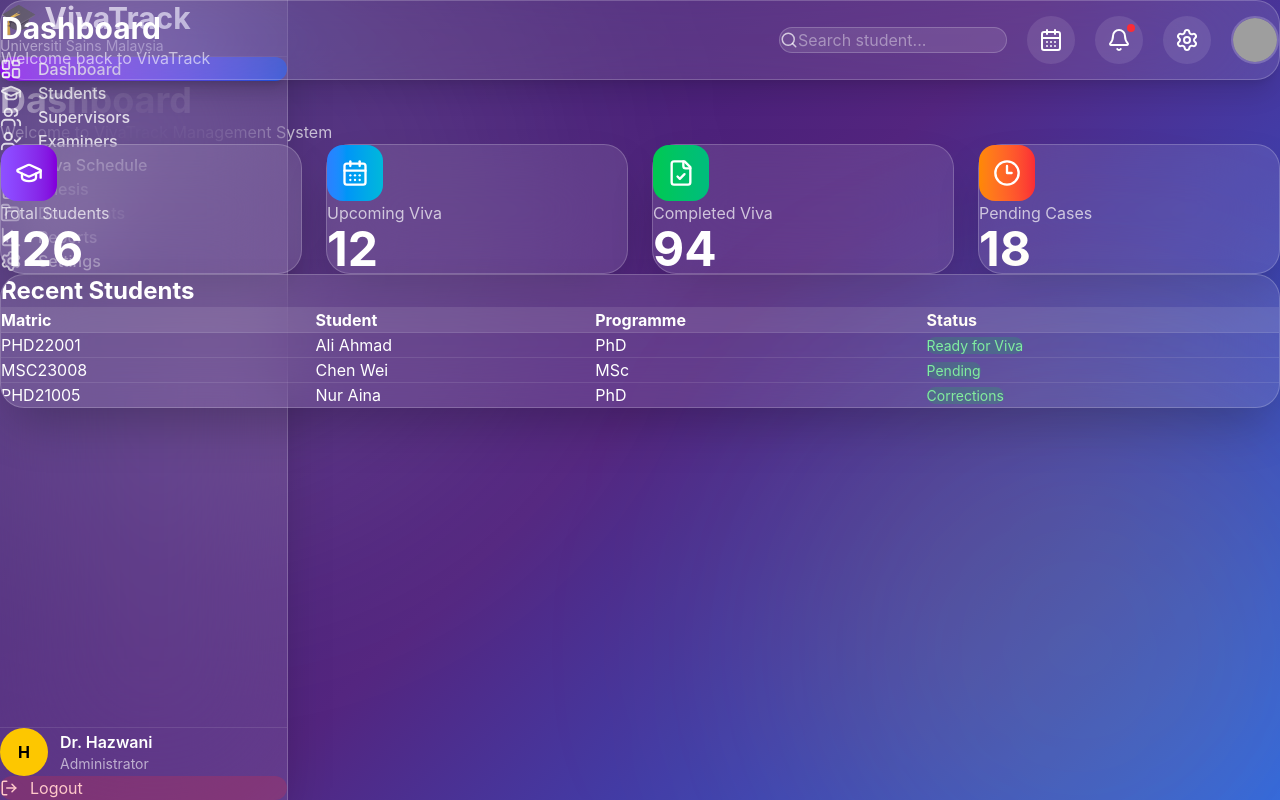
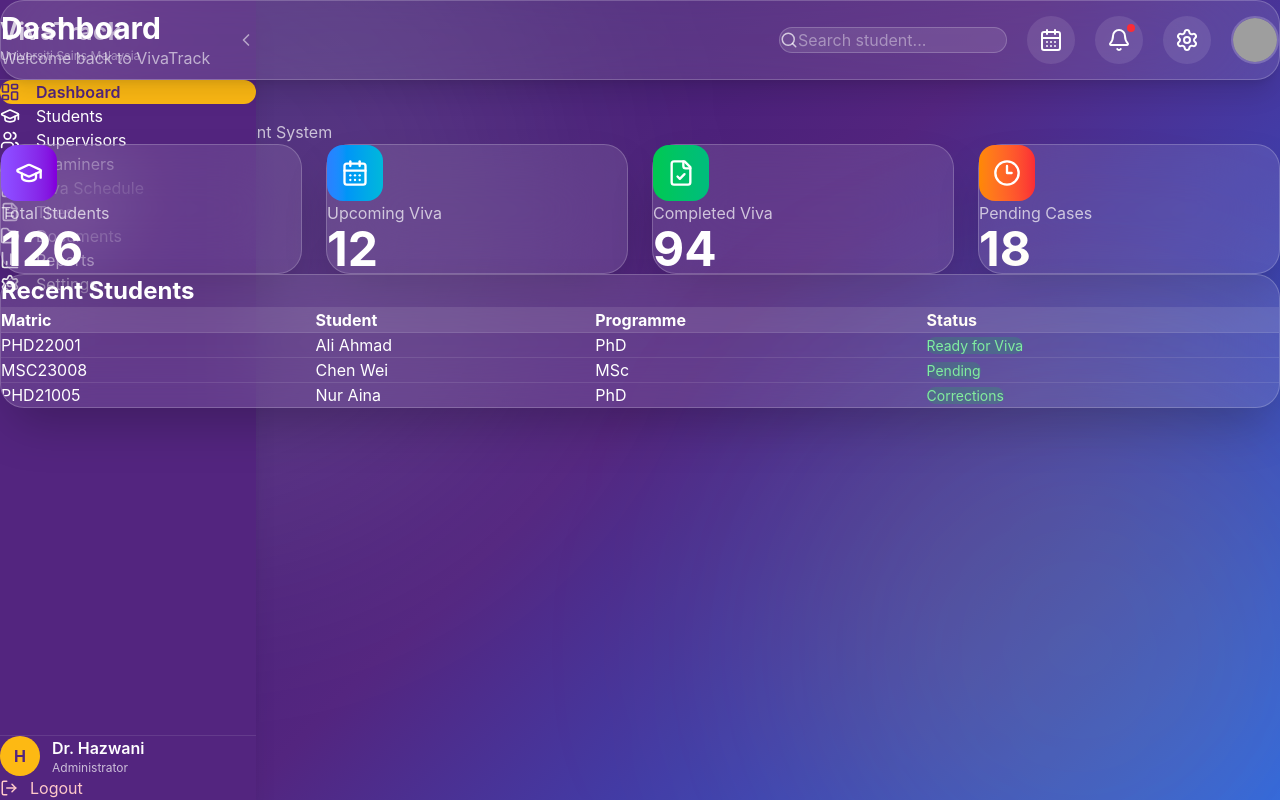
Before and after one commit to hazwanihanafi-commits/VivaVoceTrack, a React (Vite) app in the folder frontend/: page / in a window 1280 px wide. Built offline with nearby package versions, Linux system fonts and the light colour scheme; grey boxes are pictures that could not be loaded.

Commit message:
Update Sidebar.jsx

```diff
--- a/frontend/src/components/Sidebar.jsx
+++ b/frontend/src/components/Sidebar.jsx
@@ -9,9 +9,12 @@ import {
   BarChart3,
   Settings,
   LogOut,
+  ChevronLeft,
+  ChevronRight,
 } from "lucide-react";
 
 import { NavLink } from "react-router-dom";
+import { useState } from "react";
 
 const menu = [
   {
@@ -62,28 +65,45 @@ const menu = [
 ];
 
 export default function Sidebar() {
+  const [collapsed, setCollapsed] = useState(false);
+
   return (
-    <aside className="fixed left-0 top-0 h-screen w-72 bg-white/10 backdrop-blur-3xl border-r border-white/20 shadow-2xl flex flex-col">
-
-      {/* Logo */}
-
-      <div className="p-8 border-b border-white/10">
-
-        <h1 className="text-3xl font-bold text-white">
-          🎓 VivaTrack
+    <aside
+      className={`fixed left-0 top-0 h-screen bg-[#53257F] text-white shadow-xl transition-all duration-300 ${
+        collapsed ? "w-20" : "w-64"
+      }`}
+    >
+      {/* Header */}
+      <div className="h-20 px-5 flex items-center justify-between border-b border-white/10">
+        {!collapsed && (
+          <div>
+            <h1 className="text-2xl font-bold tracking-wide">
+              VivaTrack
             </h1>
 
-        <p className="text-white/60 mt-2 text-sm">
+            <p className="text-xs text-white/70">
               Universiti Sains Malaysia
             </p>
+          </div>
+        )}
 
+        <button
+          onClick={() => setCollapsed(!collapsed)}
+          className="hover:bg-white/10 p-2 rounded-lg"
+        >
+          {collapsed ? (
+            <ChevronRight size={20} />
+          ) : (
+            <ChevronLeft size={20} />
+          )}
+        </button>
       </div>
 
-      {/* Menu */}
-
-      <nav className="flex-1 px-4 py-6 space-y-2">
+      {/* Navigation */}
+      <div className="mt-6 px-3">
 
         {menu.map((item) => {
+
           const Icon = item.icon;
 
           return (
@@ -91,58 +111,54 @@ export default function Sidebar() {
               key={item.title}
               to={item.path}
               className={({ isActive }) =>
-                `flex items-center gap-4 px-5 py-4 rounded-2xl transition-all duration-300
-                 ${
+                `flex items-center gap-4 px-4 py-3 mb-2 rounded-xl transition-all duration-200 ${
                   isActive
-                     ? "bg-gradient-to-r from-purple-600 to-blue-600 text-white shadow-lg"
-                     : "text-white/80 hover:bg-white/10 hover:text-white"
+                    ? "bg-[#FDB913] text-[#53257F] font-semibold"
+                    : "hover:bg-white/10"
                 }`
               }
             >
-              <Icon size={22} />
+              <Icon size={20} />
 
-              <span className="font-medium">
-                {item.title}
-              </span>
+              {!collapsed && (
+                <span>{item.title}</span>
+              )}
             </NavLink>
           );
         })}
-      </nav>
+      </div>
 
-      {/* User */}
-
-      <div className="p-5 border-t border-white/10">
+      {/* Footer */}
+      <div className="absolute bottom-0 left-0 w-full p-4 border-t border-white/10">
 
         <div className="flex items-center gap-3">
 
-          <div className="w-12 h-12 rounded-full bg-yellow-400 flex items-center justify-center font-bold">
+          <div className="w-10 h-10 rounded-full bg-[#FDB913] text-[#53257F] flex items-center justify-center font-bold">
             H
           </div>
 
-          <div>
+          {!collapsed && (
+            <div className="flex-1">
+              <div className="font-semibold">
+                Dr. Hazwani
+              </div>
 
-            <p className="text-white font-semibold">
-              Dr. Hazwani
-            </p>
-
-            <p className="text-white/60 text-sm">
+              <div className="text-xs text-white/70">
                 Administrator
-            </p>
+              </div>
+            </div>
+          )}
 
         </div>
 
-        </div>
-
-        <button className="mt-5 flex items-center gap-3 w-full px-4 py-3 rounded-xl bg-red-500/20 hover:bg-red-500/30 text-red-200 transition">
-
+        {!collapsed && (
+          <button className="mt-4 flex items-center gap-3 w-full rounded-lg px-3 py-2 hover:bg-red-500/20 text-red-200">
             <LogOut size={18} />
-
             Logout
-
           </button>
+        )}
 
       </div>
-
     </aside>
   );
 }
```
Lines whose indentation alone changed are shown as unchanged.
